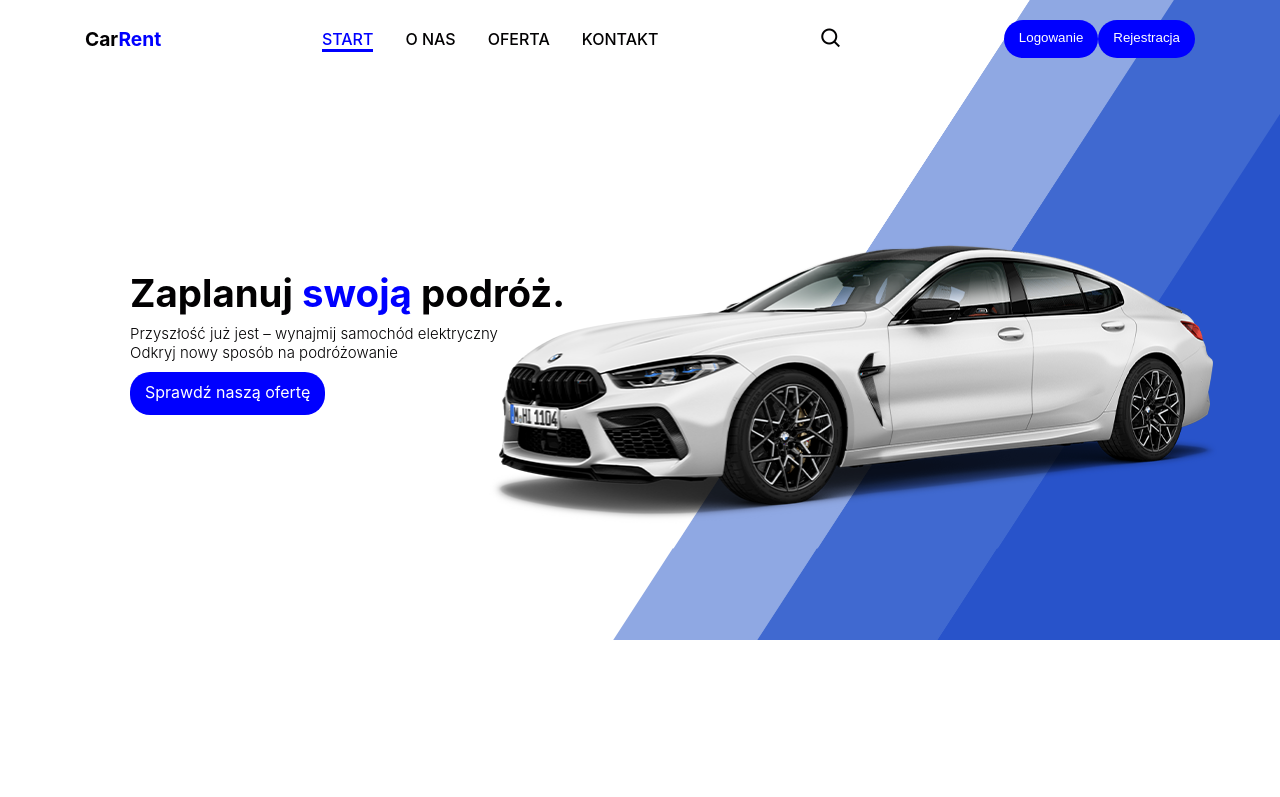
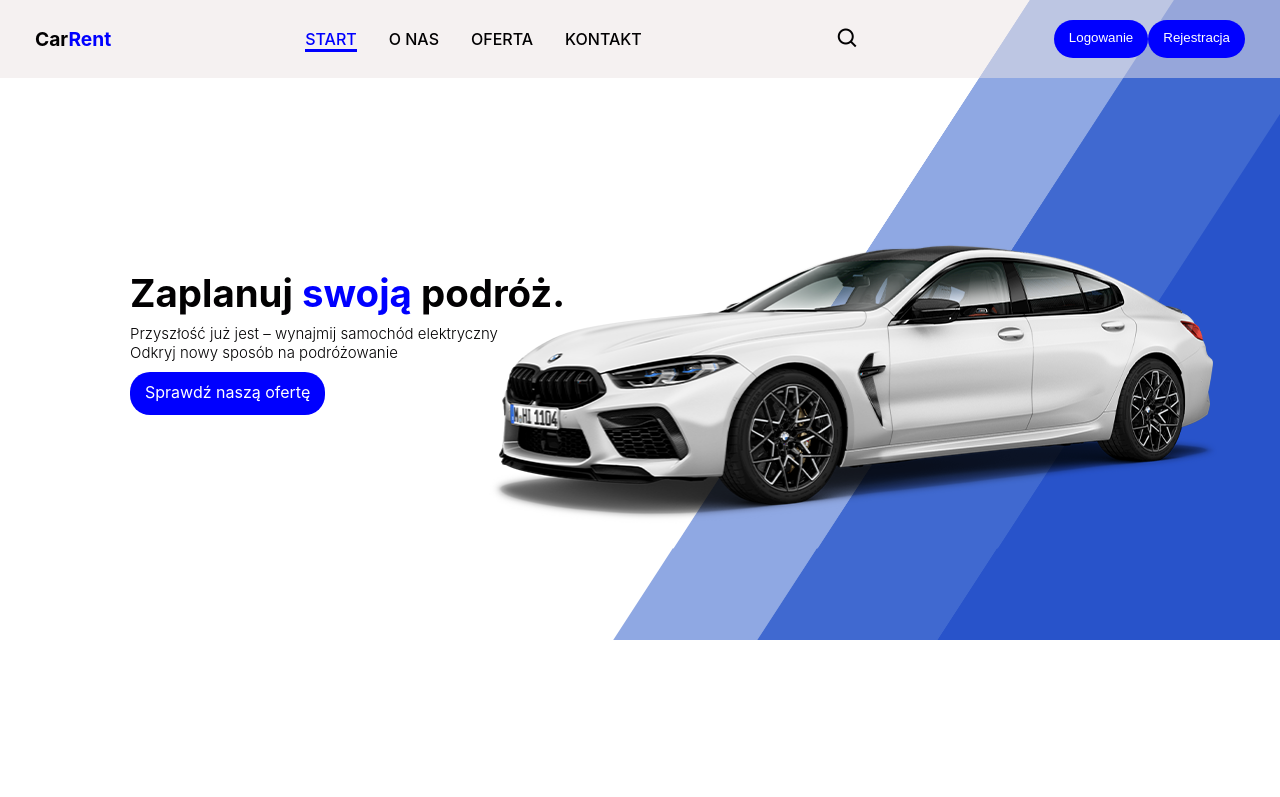
Before and after one commit to MarcinPilarz/WypozyczalniaSamochodow, a React (Create React App) app in the folder my-app/: page / in a window 1280 px wide. Shown: the top 797 px of the page. Built offline with nearby package versions, Linux system fonts and the light colour scheme; no server answers.

Commit message:
style fixes

```diff
--- a/my-app/public/style.css
+++ b/my-app/public/style.css
@@ -37,6 +37,8 @@ header{
     z-index: 100;
 }
 .nav{
+    background-color: rgba(236, 228, 228, 0.5);
+
     display: flex;
     align-items: center;
     justify-content: space-between;
--- a/my-app/src/components/NavBar.js
+++ b/my-app/src/components/NavBar.js
@@ -187,7 +187,7 @@ useEffect(() => {
   return (
     <>
       <header>
-        <div className="nav container">
+        <div className="nav ">
 
           <i className="bx bx-menu" id="menu-icon"></i>
           <a href="/" className="logo">
```
